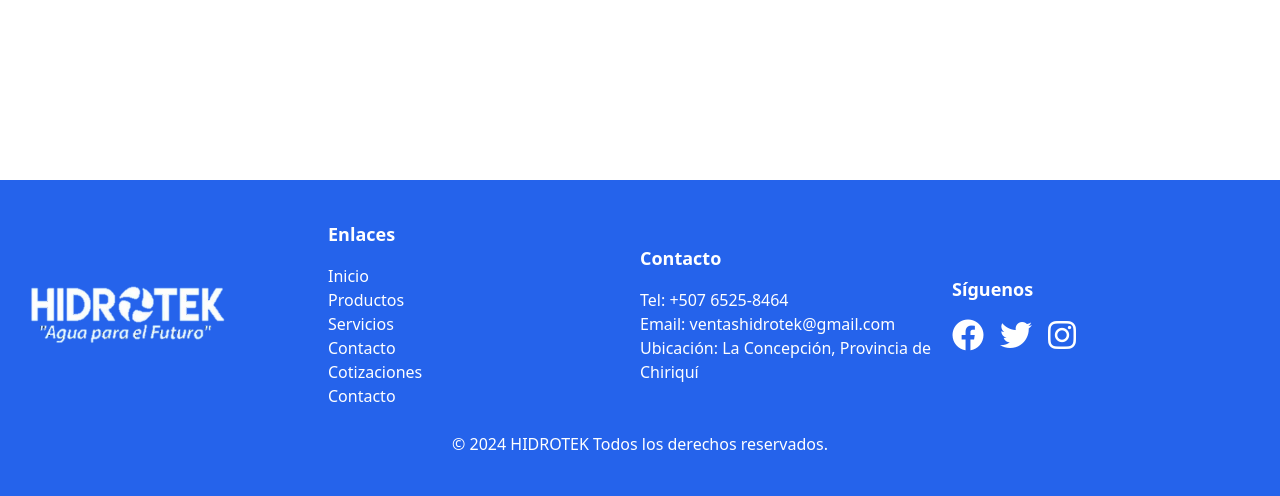
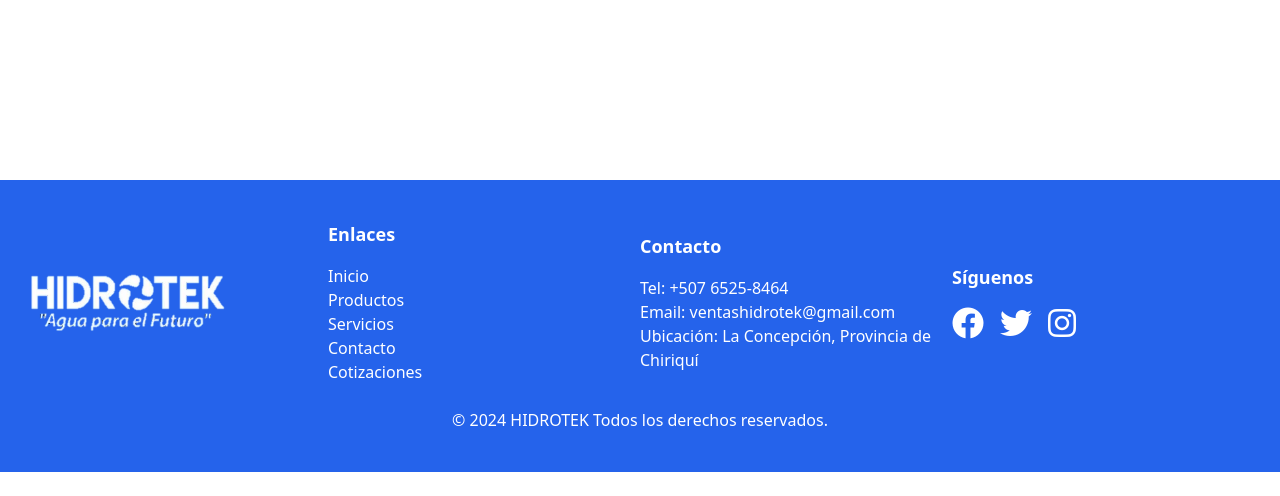
Before and after one commit to DSW3Projects/DSW3Projects, a Django app: page / in a window 1280 px wide. Shown: the part 1061-1557 px from the top of the page. After the commit the page ends 1533 px from the top, so only its background shows below. Run offline with Django 5.2, Linux system fonts and the light colour scheme.

Commit message:
Contact error solved

```diff
--- a/Examen Final/Hidrotek/Home/templates/base.html
+++ b/Examen Final/Hidrotek/Home/templates/base.html
@@ -39,7 +39,6 @@
                     <li><a href="{% url 'services' %}" class="hover:text-gray-300">Servicios</a></li>
                     <li><a href="{% url 'contact' %}" class="hover:text-gray-300">Contacto</a></li>
                     <li><a href="#" class="hover:text-gray-300">Cotizaciones</a></li>
-                    <li><a href="#" class="hover:text-gray-300">Contacto</a></li>
                 </ul>
             </div>
             <div class="w-full md:w-1/4 mb-6 md:mb-0 text-center md:text-left">
--- a/Examen Final/Hidrotek/Home/templates/nav-bar.html
+++ b/Examen Final/Hidrotek/Home/templates/nav-bar.html
@@ -32,7 +32,7 @@
         <a href="{% url 'products' %}" class="block px-4 py-2 hover:bg-gray-200">Productos</a>
         <a href="{% url 'services' %}" class="block px-4 py-2 hover:bg-gray-200">Servicios</a>
         <a href="#" class="block px-4 py-2 hover:bg-gray-200">Cotizaciones</a>
-        <a href="#" class="block px-4 py-2 hover:bg-gray-200">Contacto</a>
+        <a href="{% url 'contact' %}" class="block px-4 py-2 hover:bg-gray-200">Contacto</a>
         {% if user.is_authenticated %}
         <a href="{% url 'logout' %}" class="block px-4 py-2 bg-blue-600 text-white rounded my-2 mx-4">Logout</a>
         {% else %}
```
